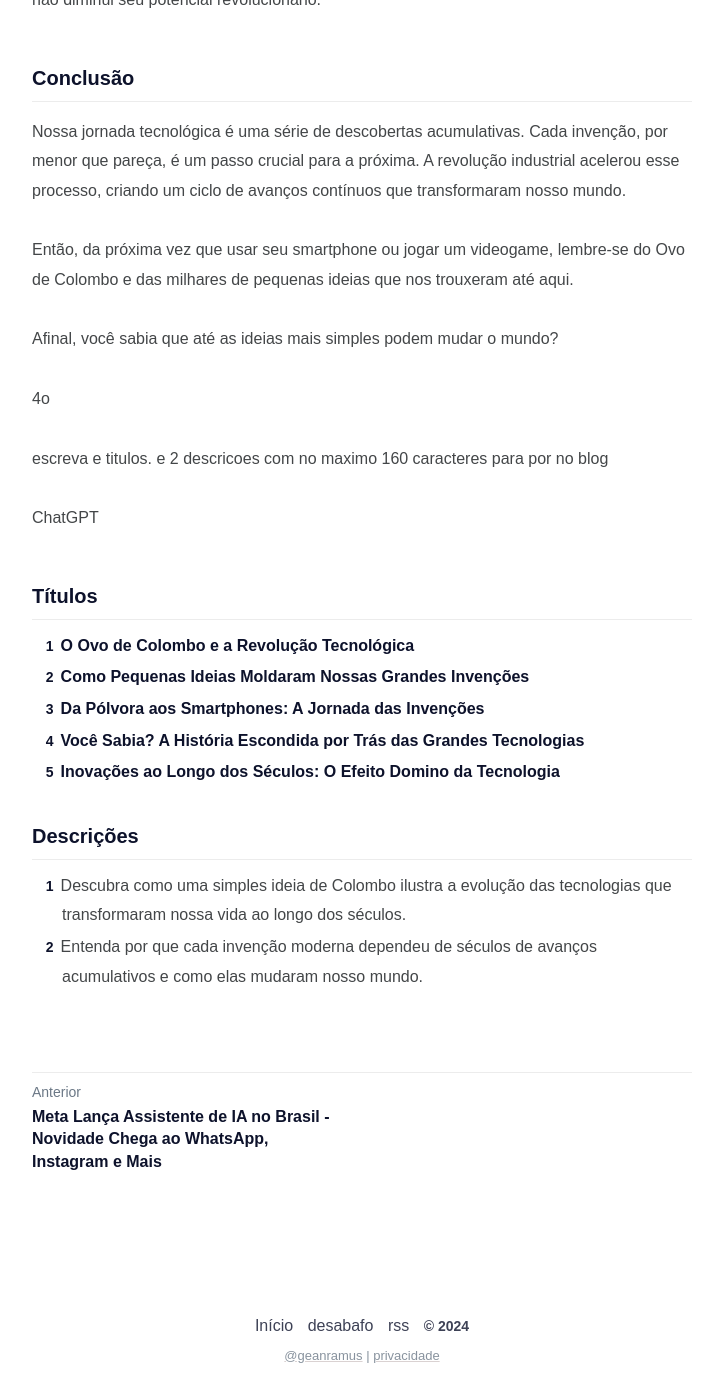
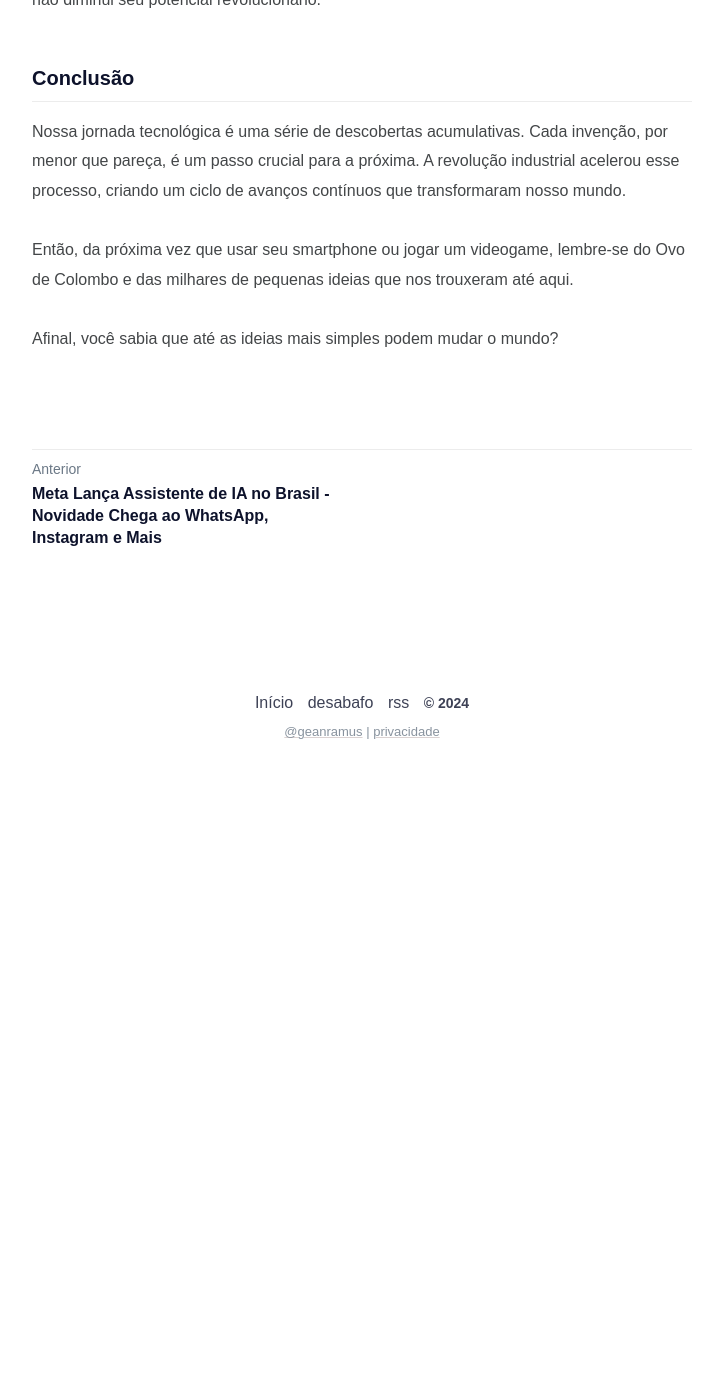
Before and after one commit to geanramos/blog-v24, a Jekyll site: the page built from _posts/curiosidade/2024-06-07-o-ovo-de-colombo-e-a-revolucao-tecnologica.md, in a window 1280 px wide and 1400 px high, scrolled down 3153 px. Shown: the whole window, without its empty margins (278-994 px from the left). Built offline with Jekyll 4.4.1, drawn with Linux system fonts in a browser that asks for light colours; some web fonts are replaced; comment, search, counter and statistics services are not loaded; after the commit the page ends 3929 px from its top, so only the background shows below that.

Commit message:
Update 2024-06-07-o-ovo-de-colombo-e-a-revolucao-tecnologica.md

```diff
--- a/_posts/curiosidade/2024-06-07-o-ovo-de-colombo-e-a-revolucao-tecnologica.md
+++ b/_posts/curiosidade/2024-06-07-o-ovo-de-colombo-e-a-revolucao-tecnologica.md
@@ -61,22 +61,3 @@ A revolução industrial acelerou esse processo, criando um ciclo de avanços co
 Então, da próxima vez que usar seu smartphone ou jogar um videogame, lembre-se do Ovo de Colombo e das milhares de pequenas ideias que nos trouxeram até aqui.
 
 Afinal, você sabia que até as ideias mais simples podem mudar o mundo?
-
-4o
-
-escreva e titulos. e 2 descricoes com no maximo 160 caracteres para por no blog
-
-ChatGPT
-
-### Títulos
-
-1.  **O Ovo de Colombo e a Revolução Tecnológica**
-2.  **Como Pequenas Ideias Moldaram Nossas Grandes Invenções**
-3.  **Da Pólvora aos Smartphones: A Jornada das Invenções**
-4.  **Você Sabia? A História Escondida por Trás das Grandes Tecnologias**
-5.  **Inovações ao Longo dos Séculos: O Efeito Domino da Tecnologia**
-
-### Descrições
-
-1.  Descubra como uma simples ideia de Colombo ilustra a evolução das tecnologias que transformaram nossa vida ao longo dos séculos.
-2.  Entenda por que cada invenção moderna dependeu de séculos de avanços acumulativos e como elas mudaram nosso mundo.
```
